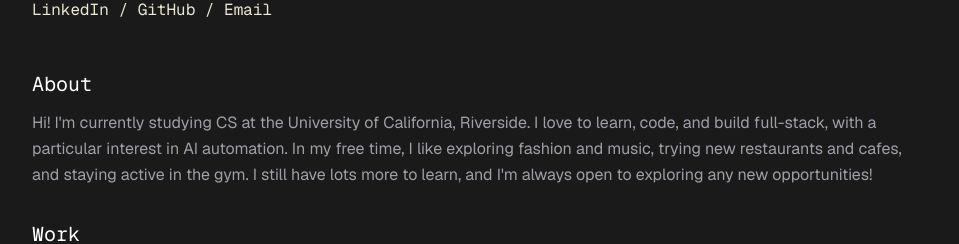
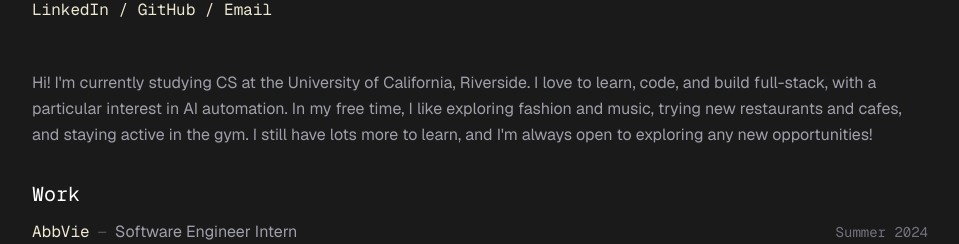
Before and after one commit to anishkancherla/portfolio, a Next.js app: page / in a window 1280 px wide. Shown: the part 162-406 px from the top of the page, without its empty margins (160-1119 px from the left). Built offline with nearby package versions, Linux system fonts and the light colour scheme; a web font is replaced by a local one.

Commit message:
removing about title

```diff
--- a/app/page.tsx
+++ b/app/page.tsx
@@ -24,10 +24,7 @@ export default function Home() {
                 Email
               </a>
             </div>
-            <h2 className="mt-12 mb-3 text-white text-xl font-mono fade-in fade-in-100">
-              About
-            </h2>
-            <p className="text-zinc-400 text-base leading-relaxed fade-in fade-in-100">
+            <p className="mt-12 text-zinc-400 text-base leading-relaxed fade-in fade-in-100">
               Hi! I'm currently studying CS at the University of California, Riverside. I love to learn, code, and build full-stack, with a particular interest in AI automation.{" "}
               In my free time, I like exploring fashion and music, trying new restaurants and cafes, and staying active in the gym. I still have lots more to learn, and I'm always open to exploring any new opportunities!
             </p>
```
